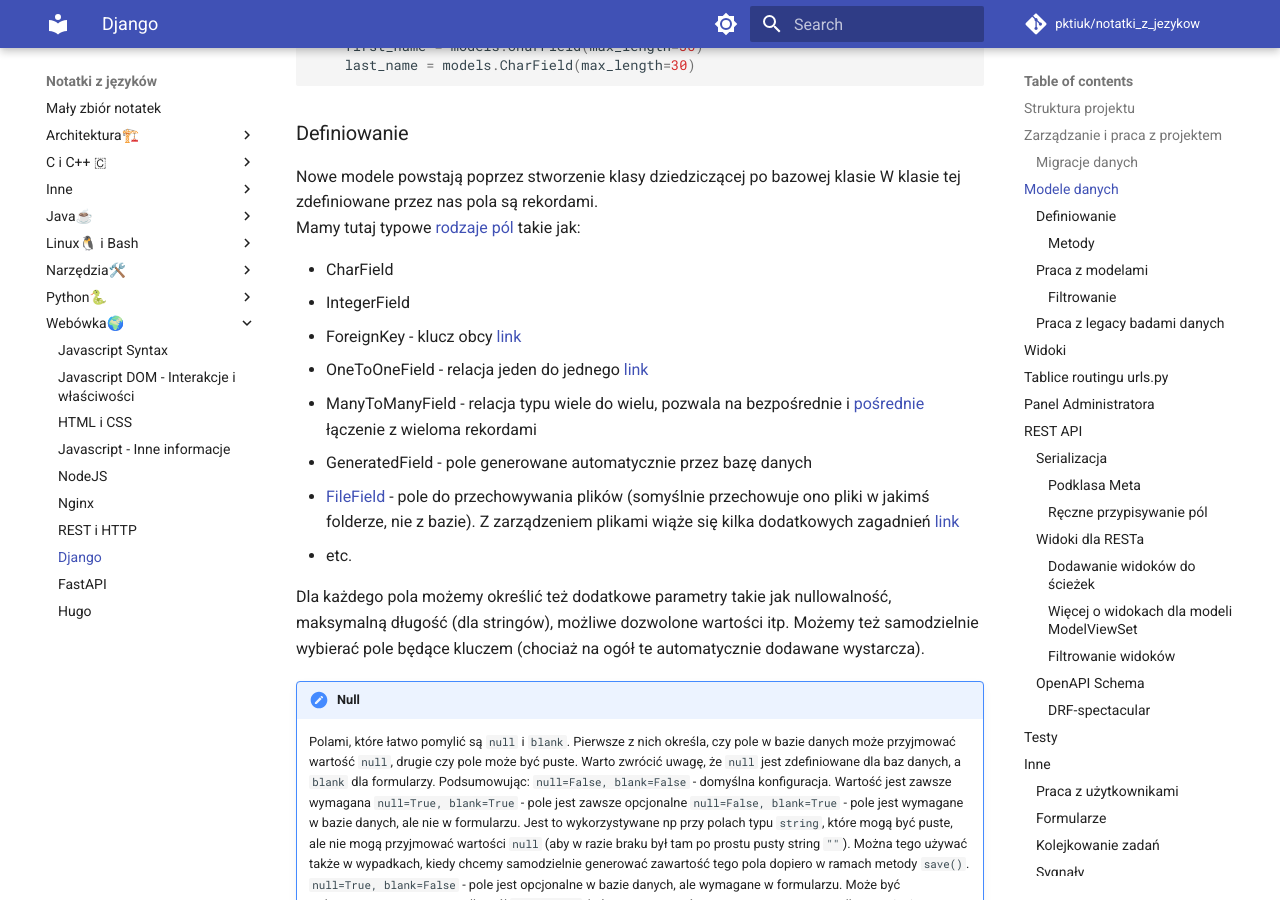
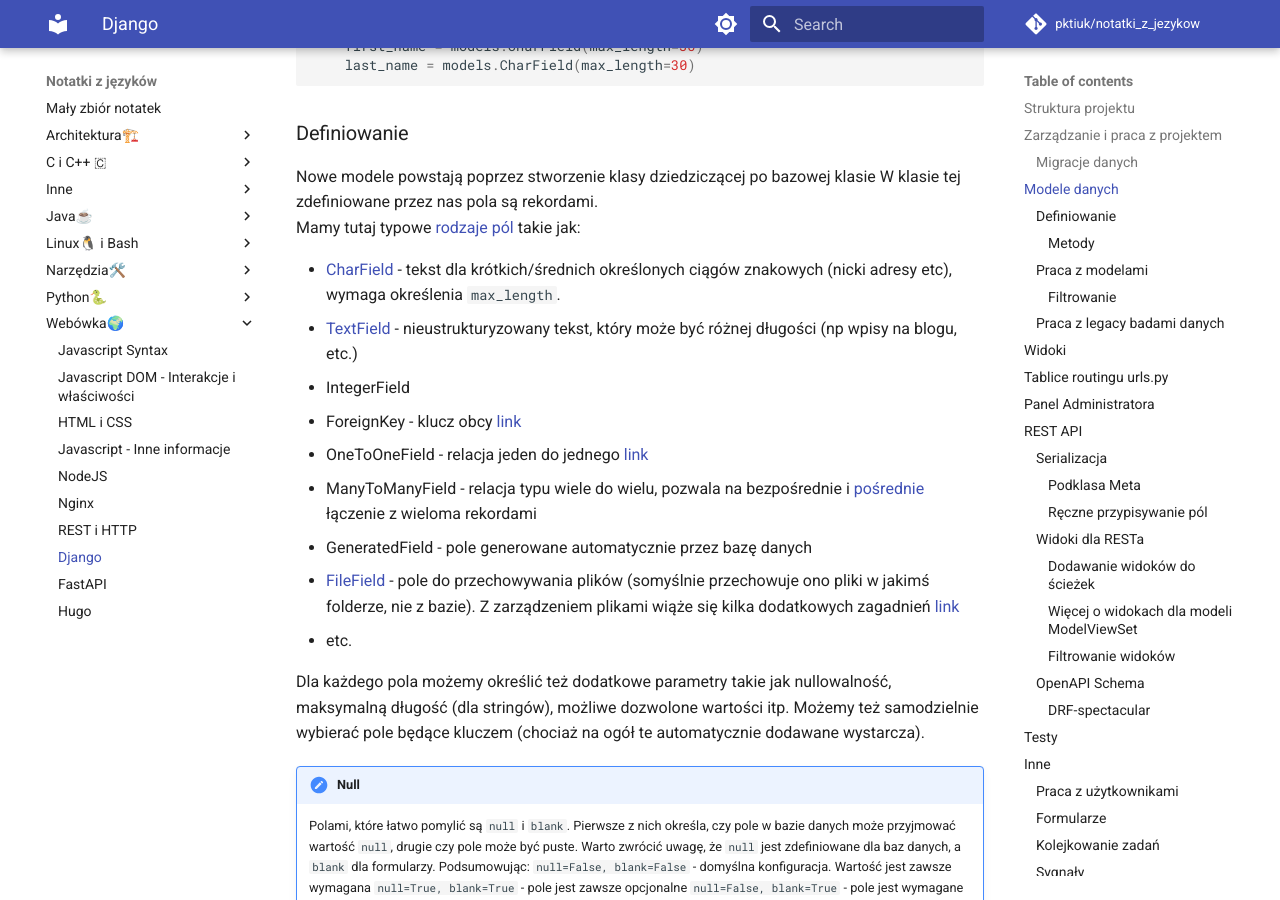
Before and after one commit to pktiuk/notatki_z_jezykow, an MkDocs documentation site: the page built from docs/Webówka🌍/9_django.md, in a window 1280 px wide and 900 px high, scrolled down 2967 px. Built offline with MkDocs 1.6.1 and Material for MkDocs 9.7.7, drawn with Linux system fonts in a browser that asks for light colours; comment, search, counter and statistics services are not loaded.

Commit message:
Textfield vs Charfield

```diff
--- a/docs/Webówka🌍/9_django.md
+++ b/docs/Webówka🌍/9_django.md
@@ -117,7 +117,8 @@ class Person(models.Model):
 Nowe modele powstają poprzez stworzenie klasy dziedziczącej po bazowej klasie W klasie tej zdefiniowane przez nas pola są rekordami.
 Mamy tutaj typowe [rodzaje pól](https://docs.djangoproject.com/en/5.1/ref/models/fields) takie jak:
 
-- CharField
+- [CharField](https://docs.djangoproject.com/en/dev/ref/models/fields/#charfield) - tekst dla krótkich/średnich określonych ciągów znakowych (nicki adresy etc), wymaga określenia `max_length`.
+- [TextField](https://docs.djangoproject.com/en/dev/ref/models/fields/#textfield) - nieustrukturyzowany tekst, który może być różnej długości (np wpisy na blogu, etc.)
 - IntegerField
 - ForeignKey - klucz obcy [link](https://docs.djangoproject.com/en/5.1/ref/models/fields/#django.db.models.ForeignKey)
 - OneToOneField - relacja jeden do jednego [link](https://docs.djangoproject.com/en/5.1/topics/db/examples/one_to_one/)
```
